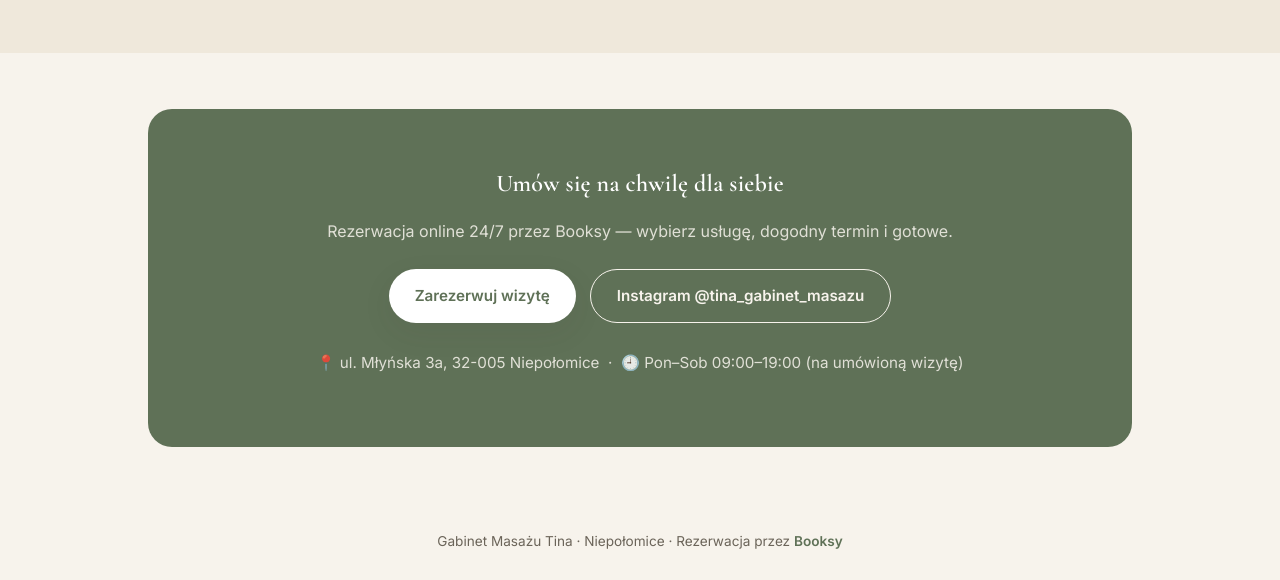
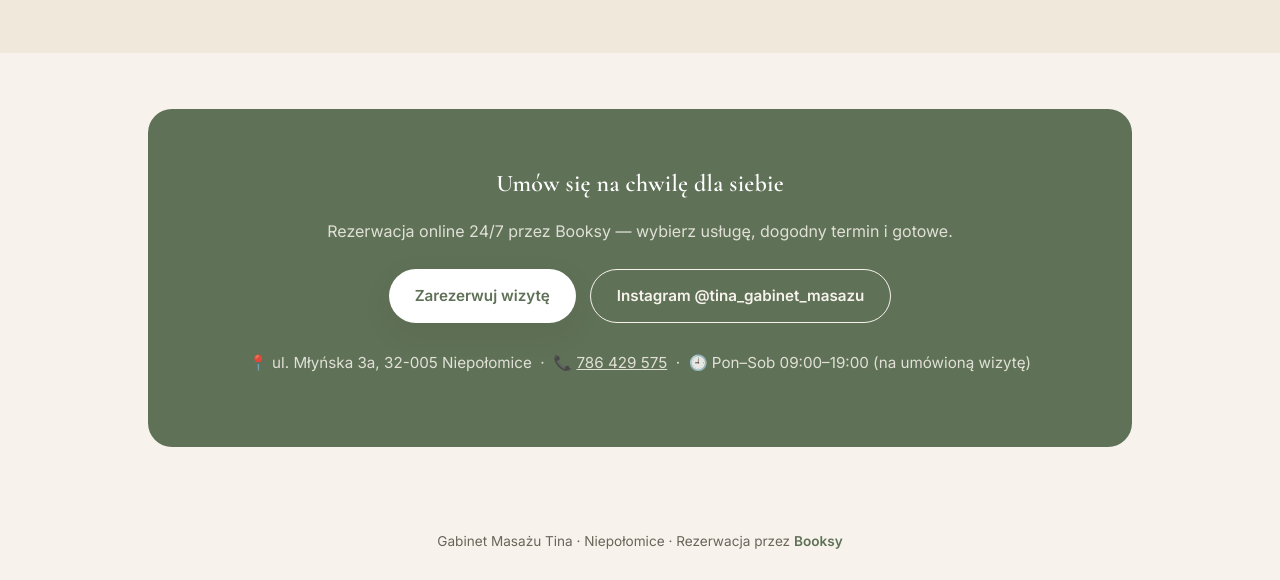
Before and after one commit to Tina-Masaz/site, a plain HTML site: page index.html in a window 1280 px wide. Shown: the part 4414-4994 px from the top of the page. Drawn offline with nearby package versions, Linux system fonts and the light colour scheme.

Commit message:
Update index.html
Adding the number of telefone (24, 434, 464)

```diff
--- a/index.html
+++ b/index.html
@@ -21,6 +21,7 @@
   "@context": "https://schema.org",
   "@type": "DaySpa",
   "name": "Gabinet Masażu Tina",
+  "telephone": "+48 786 429 575",
   "image": "https://tina-masaz.com.pl/images/work-place.jpeg",
   "url": "https://tina-masaz.com.pl/",
   "priceRange": "150-240 PLN",
@@ -430,7 +431,7 @@ const i18n = {
     video_relaks_caption:"Relaks",
     contact_title:"Umów się na chwilę dla siebie",
     contact_lead:"Rezerwacja online 24/7 przez Booksy — wybierz usługę, dogodny termin i gotowe.",
-    contact_info:"📍 ul. Młyńska 3a, 32-005 Niepołomice &nbsp;·&nbsp; 🕘 {{HOURS}}",
+    contact_info:"📍 ul. Młyńska 3a, 32-005 Niepołomice &nbsp;·&nbsp; 📞 <a href=\"tel:+48786429575\">786 429 575</a> &nbsp;·&nbsp; 🕘 {{HOURS}}",
     footer_text:"Gabinet Masażu Tina · Niepołomice · Rezerwacja przez",
   },
   ua:{
@@ -460,7 +461,7 @@ const i18n = {
     video_relaks_caption:"Релакс",
     contact_title:"Запишіться на хвилину для себе",
     contact_lead:"Онлайн-запис 24/7 через Booksy — оберіть послугу, зручний час і готово.",
-    contact_info:"📍 вул. Млинська 3a, 32-005 Нєполоміце &nbsp;·&nbsp; 🕘 {{HOURS}}",
+    contact_info:"📍 вул. Млинська 3a, 32-005 Нєполоміце &nbsp;·&nbsp; 📞 <a href=\"tel:+48786429575\">786 429 575</a> &nbsp;·&nbsp; 🕘 {{HOURS}}",
     footer_text:"Кабінет масажу Tina · Нєполоміце · Запис через",
   }
 };
```
